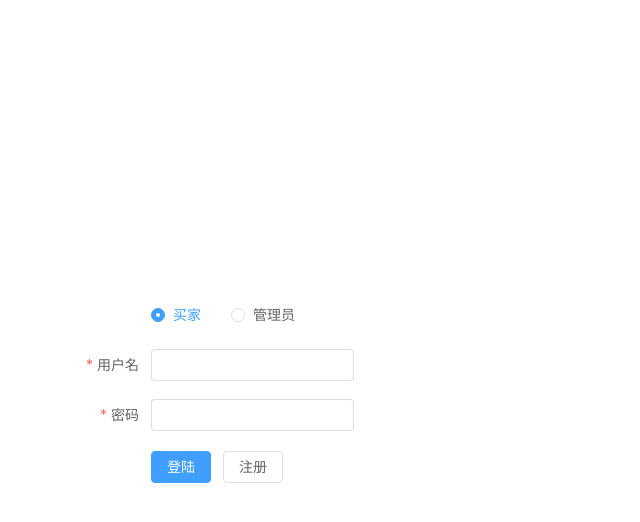
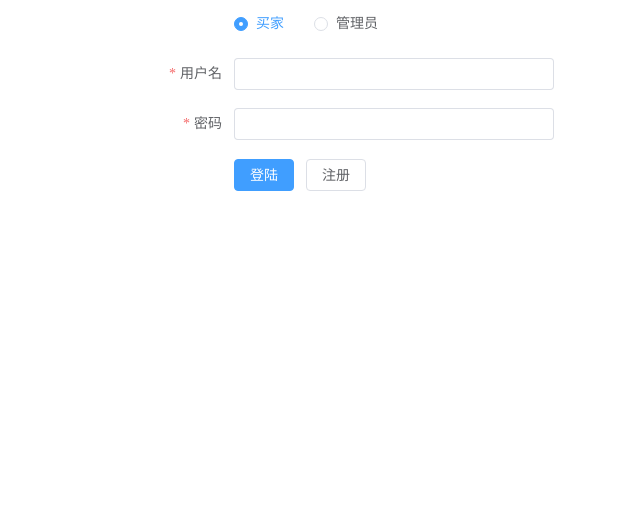
Before and after one commit to LYX2333232/Web-Final, a Vue app: page /login in a window 1280 px wide. Shown: the top 522 px of the page, without its empty margins (286-926 px from the left). Built offline with nearby package versions, Linux system fonts and the light colour scheme.

Commit message:
完成登陆的基本逻辑

```diff
--- a/package.json
+++ b/package.json
@@ -12,7 +12,9 @@
   "dependencies": {
     "element-plus": "^2.4.2",
     "pinia": "^2.1.7",
+    "pinia-persistedstate-plugin": "^0.1.0",
     "vue": "^3.3.4",
+    "vue-localstorage": "^0.6.2",
     "vue-router": "^4.2.5"
   },
   "devDependencies": {
--- a/src/assets/base.css
+++ /dev/null
@@ -1,86 +0,0 @@
-/* color palette from <https://github.com/vuejs/theme> */
-:root {
-  --vt-c-white: #ffffff;
-  --vt-c-white-soft: #f8f8f8;
-  --vt-c-white-mute: #f2f2f2;
-
-  --vt-c-black: #181818;
-  --vt-c-black-soft: #222222;
-  --vt-c-black-mute: #282828;
-
-  --vt-c-indigo: #2c3e50;
-
-  --vt-c-divider-light-1: rgba(60, 60, 60, 0.29);
-  --vt-c-divider-light-2: rgba(60, 60, 60, 0.12);
-  --vt-c-divider-dark-1: rgba(84, 84, 84, 0.65);
-  --vt-c-divider-dark-2: rgba(84, 84, 84, 0.48);
-
-  --vt-c-text-light-1: var(--vt-c-indigo);
-  --vt-c-text-light-2: rgba(60, 60, 60, 0.66);
-  --vt-c-text-dark-1: var(--vt-c-white);
-  --vt-c-text-dark-2: rgba(235, 235, 235, 0.64);
-}
-
-/* semantic color variables for this project */
-:root {
-  --color-background: var(--vt-c-white);
-  --color-background-soft: var(--vt-c-white-soft);
-  --color-background-mute: var(--vt-c-white-mute);
-
-  --color-border: var(--vt-c-divider-light-2);
-  --color-border-hover: var(--vt-c-divider-light-1);
-
-  --color-heading: var(--vt-c-text-light-1);
-  --color-text: var(--vt-c-text-light-1);
-
-  --section-gap: 160px;
-}
-
-@media (prefers-color-scheme: dark) {
-  :root {
-    --color-background: var(--vt-c-black);
-    --color-background-soft: var(--vt-c-black-soft);
-    --color-background-mute: var(--vt-c-black-mute);
-
-    --color-border: var(--vt-c-divider-dark-2);
-    --color-border-hover: var(--vt-c-divider-dark-1);
-
-    --color-heading: var(--vt-c-text-dark-1);
-    --color-text: var(--vt-c-text-dark-2);
-  }
-}
-
-*,
-*::before,
-*::after {
-  box-sizing: border-box;
-  margin: 0;
-  font-weight: normal;
-}
-
-body {
-  min-height: 100vh;
-  color: var(--color-text);
-  background: var(--color-background);
-  transition:
-    color 0.5s,
-    background-color 0.5s;
-  line-height: 1.6;
-  font-family:
-    Inter,
-    -apple-system,
-    BlinkMacSystemFont,
-    'Segoe UI',
-    Roboto,
-    Oxygen,
-    Ubuntu,
-    Cantarell,
-    'Fira Sans',
-    'Droid Sans',
-    'Helvetica Neue',
-    sans-serif;
-  font-size: 15px;
-  text-rendering: optimizeLegibility;
-  -webkit-font-smoothing: antialiased;
-  -moz-osx-font-smoothing: grayscale;
-}
--- a/src/assets/main.css
+++ /dev/null
@@ -1,35 +0,0 @@
-@import './base.css';
-
-#app {
-  max-width: 1280px;
-  margin: 0 auto;
-  padding: 2rem;
-
-  font-weight: normal;
-}
-
-a,
-.green {
-  text-decoration: none;
-  color: hsla(160, 100%, 37%, 1);
-  transition: 0.4s;
-}
-
-@media (hover: hover) {
-  a:hover {
-    background-color: hsla(160, 100%, 37%, 0.2);
-  }
-}
-
-@media (min-width: 1024px) {
-  body {
-    display: flex;
-    place-items: center;
-  }
-
-  #app {
-    display: grid;
-    grid-template-columns: 1fr 1fr;
-    padding: 0 2rem;
-  }
-}
--- a/src/main.js
+++ b/src/main.js
@@ -1,15 +1,18 @@
-import './assets/main.css'
-
 import { createApp } from 'vue'
 import { createPinia } from 'pinia'
+import { createPersistedState } from 'pinia-persistedstate-plugin'
 import ElementPlus from 'element-plus'
 import router from './routers'
 import App from './App.vue'
 
+const persist = createPersistedState()
 const pinia = createPinia()
+pinia.use(persist)
+
 const app = createApp(App)
 
 app.use(pinia)
 app.use(router)
 app.use(ElementPlus)
+app.config.globalProperties.$store = pinia
 app.mount('#app')
--- a/src/routers/index.js
+++ b/src/routers/index.js
@@ -10,7 +10,25 @@ const routes = [
             {
                 path: 'buyerHome',
                 name: 'buyer',
-                component: () => import('@/views/buyer/buyerPage.vue')
+                redirect: '/buyerHome/main',
+                component: () => import('@/views/buyer/buyerPage.vue'),
+                children: [
+                    {
+                        path: 'main',
+                        name: 'buyerMain',
+                        component: () => import('@/views/buyer/main/mainPage.vue')
+                    },
+                    {
+                        path: 'cart',
+                        name: 'buyerCart',
+                        component: () => import('@/views/buyer/cart/cartPage.vue')
+                    },
+                    {
+                        path: 'info',
+                        name: 'buyerInfo',
+                        component: () => import('@/views/buyer/info/infoPage.vue')
+                    }
+                ]
             },
             {
                 path: 'sellerHome',
@@ -35,6 +53,7 @@ const router = createRouter({
 router.beforeEach((to, from, next) => {
     const userStore = useUserStore()
     if (to.name !== 'Login' && !userStore.isLogin) {
+        console.log(userStore.isLogin)
         next({ name: 'Login' })
     } else {
         next()
--- a/src/stores/user.js
+++ b/src/stores/user.js
@@ -7,29 +7,30 @@ export const useUserStore = defineStore('user', () => {
     const isBuyer = ref(false)
     const isSeller = ref(false)
     const isLogin = ref(false)
-    const login = (username, password, isBuyer, isSeller) => {
+    const login = (u, p, b, s) => {
         if (true) {
-            localStorage.setItem('isLogin', 'true')
-            localStorage.setItem('username', username)
-            localStorage.setItem('password', password)
-            localStorage.setItem('isBuyer', isBuyer)
-            localStorage.setItem('isSeller', isSeller)
+            username.value = u
+            password.value = p
+            isBuyer.value = b
+            isSeller.value = s
             isLogin.value = true
+
         }
     }
     const logout = () => {
-        localStorage.clear()
+        if (true) {
+            username.value = ''
+            password.value = ''
+            isBuyer.value = false
+            isSeller.value = false
+            isLogin.value = false
+        }
     }
-    onMounted(() => {
-        if (localStorage.getItem('isLogin') === 'true') {
-            username.value = localStorage.getItem('username')
-            password.value = localStorage.getItem('password')
-            isLogin.value = localStorage.getItem('isLogin') === 'true'
-            isBuyer.value = localStorage.getItem('isBuyer') === 'true'
-            isSeller.value = localStorage.getItem('isSeller') === 'true'
-        }
-    })
     return { username, password, isLogin, isSeller, isBuyer, login, logout }
-})
+},
+    {
+        persist: true
+    }
+)
 
 export default useUserStore
--- a/src/views/buyer/buyerPage.vue
+++ b/src/views/buyer/buyerPage.vue
@@ -9,20 +9,18 @@ console.log(password)
 </script>
 
 <template>
+    <el-container>
         <el-aside>
-        <el-menu>
-            <el-menu-item index="1">主页</el-menu-item>
-            <el-menu-item index="2">订单</el-menu-item>
-            <el-menu-item index="3">购物车</el-menu-item>
-            <el-menu-item index="4">个人信息</el-menu-item>
+            <el-menu router>
+                <el-menu-item index="/buyerHome/main">主页</el-menu-item>
+                <el-menu-item index="/buyerHome/cart">购物车</el-menu-item>
+                <el-menu-item index="/buyerHome/info">个人信息</el-menu-item>
             </el-menu>
         </el-aside>
+        <el-container>
             <el-main>
-        <div>
-            <h2>买家主页</h2>
-            <div>{{ username }}</div>
-            <div>{{ password }}</div>
-        </div>
                 <router-view />
             </el-main>
+        </el-container>
+    </el-container>
 </template>
--- /dev/null
+++ b/src/views/buyer/cart/cartPage.vue
@@ -0,0 +1,13 @@
+<script setup>
+import { useUserStore } from '@/stores/user'
+
+const { username, password } = useUserStore()
+</script>
+
+<template>
+    <div>
+        <h2>购物车信息</h2>
+        <div>{{ username }}</div>
+        <div>{{ password }}</div>
+    </div>
+</template>
--- /dev/null
+++ b/src/views/buyer/info/infoPage.vue
@@ -0,0 +1,13 @@
+<script setup>
+import { useUserStore } from '@/stores/user'
+
+const { username, password } = useUserStore()
+</script>
+
+<template>
+    <div>
+        <h2>买家信息</h2>
+        <div>{{ username }}</div>
+        <div>{{ password }}</div>
+    </div>
+</template>
--- /dev/null
+++ b/src/views/buyer/main/mainPage.vue
@@ -0,0 +1,13 @@
+<script setup >
+import { useUserStore } from '@/stores/user'
+
+const { username, password } = useUserStore()
+</script>
+
+<template>
+    <div>
+        <h2>买家主页</h2>
+        <div>{{ username }}</div>
+        <div>{{ password }}</div>
+    </div>
+</template>
--- a/src/views/login/loginPage.vue
+++ b/src/views/login/loginPage.vue
@@ -40,11 +40,10 @@ const register = () => {
 }
 const handleLogin = async () => {
     // 表单校验
-    form.value.validate((valid) => {
-        if (!valid) {
-            return
-        }
-    })
+    const res = await form.value.validate()
+    if (!res) {
+        return
+    }
     console.log(formData.value)
     // 登陆接口
     await login(formData.value.username, formData.value.password, isBuyer.value, !isBuyer.value)
@@ -62,7 +61,7 @@ const changeRegister = () => {
 </script>
 
 <template>
-    <el-form ref="form" :model="formData" :rules="rules" label-width="80px">
+    <el-form ref="form" :model="formData" :rules="rules" label-width="80px" class="form">
         <el-form-item>
             <el-radio v-model="formData.occupation" :label="'buyer'">买家</el-radio>
             <el-radio v-model="formData.occupation" :label="'admin'">管理员</el-radio>
@@ -85,3 +84,10 @@ const changeRegister = () => {
         </el-form-item>
     </el-form>
 </template>
+
+<style scoped>
+.form {
+    max-width: 400px;
+    margin: 0 auto;
+}
+</style>
```
Also changed, not shown: src/assets/logo.svg (deleted), 1 other file (tests, documents, lock files or other folders). Lines whose indentation alone changed are shown as unchanged.
